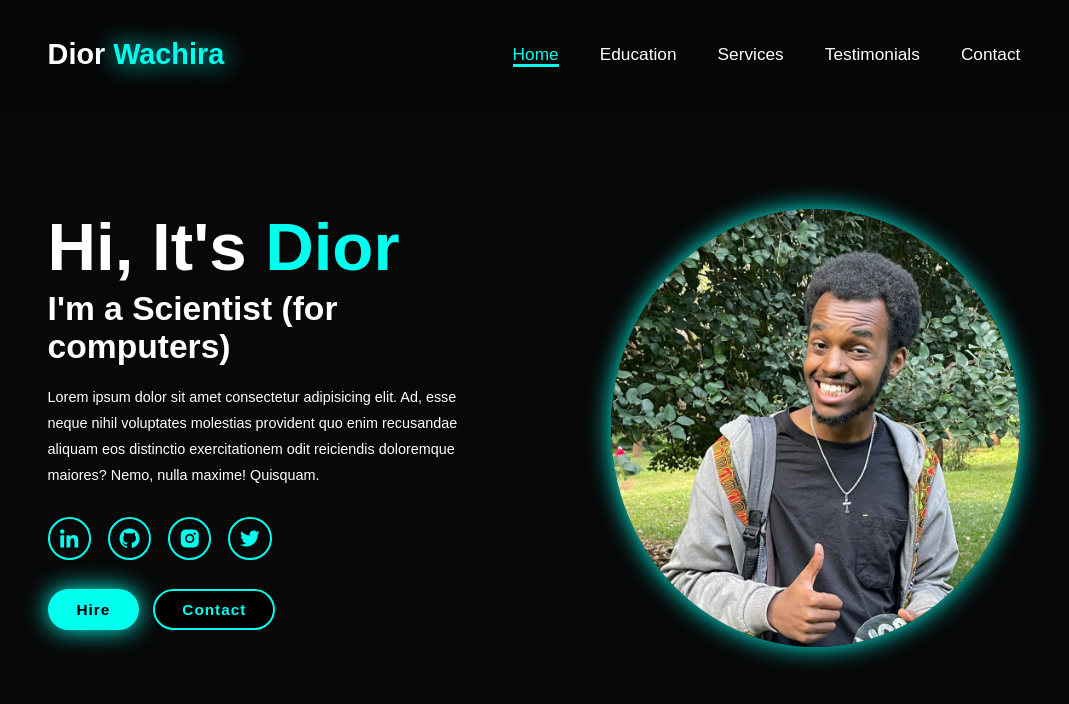
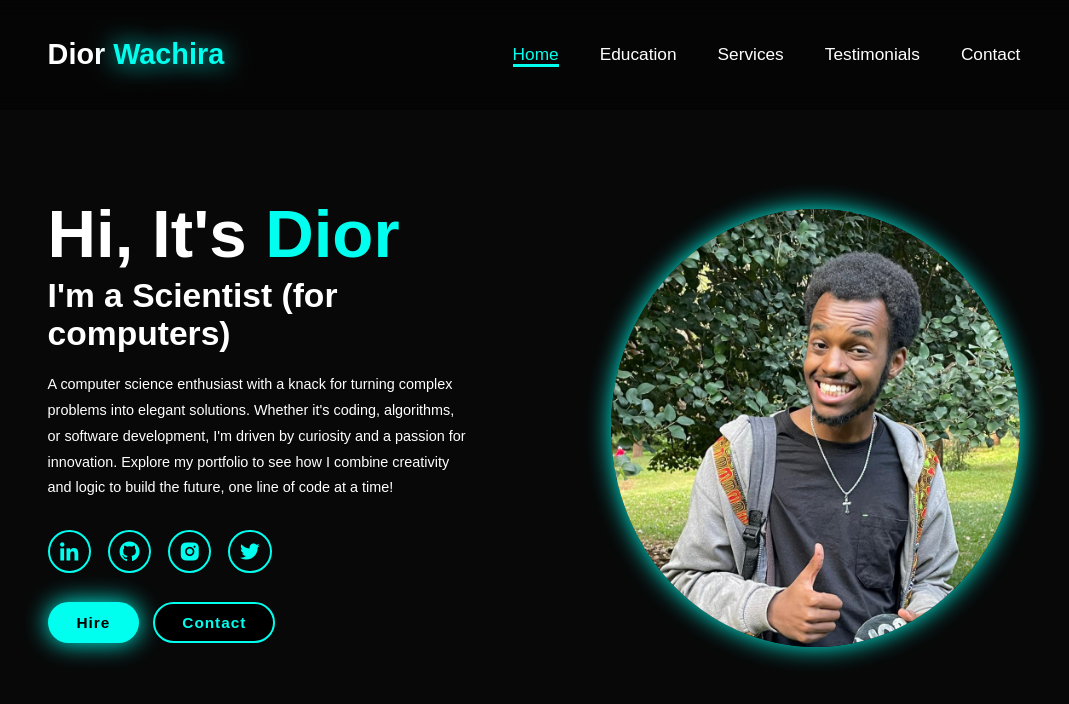
Before and after one commit to DiorWachira/Official-Portfolio, a plain HTML site: page index.html in a window 1280 px wide. Shown: the whole page, without its empty margins (106-1175 px from the left). Drawn offline with nearby package versions, Linux system fonts and the light colour scheme; a script that the page names is missing.

Commit message:
text change

```diff
--- a/index.html
+++ b/index.html
@@ -28,7 +28,7 @@
         <div class="home-content">
             <h1>Hi, It's <span>Dior</span></h1>
             <h3 class="text-animation">I'm a Scientist (for computers)<span></span></h3>
-            <p>Lorem ipsum dolor sit amet consectetur adipisicing elit. Ad, esse neque nihil voluptates molestias provident quo enim recusandae aliquam eos distinctio exercitationem odit reiciendis doloremque maiores? Nemo, nulla maxime! Quisquam.</p>
+            <p>A computer science enthusiast with a knack for turning complex problems into elegant solutions. Whether it's coding, algorithms, or software development, I'm driven by curiosity and a passion for innovation. Explore my portfolio to see how I combine creativity and logic to build the future, one line of code at a time!</p>
 
 
             <div class="social-icons">
```
